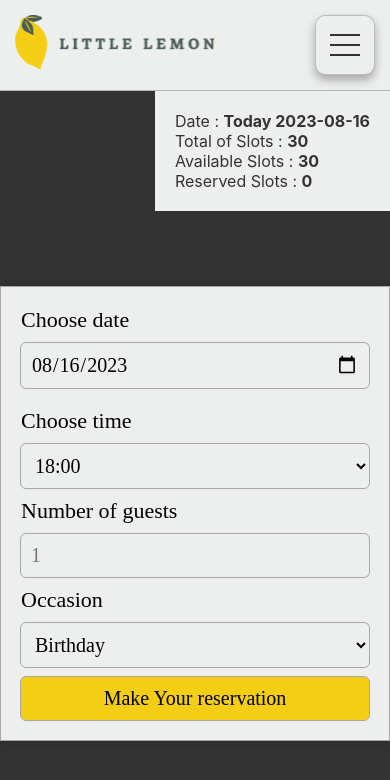
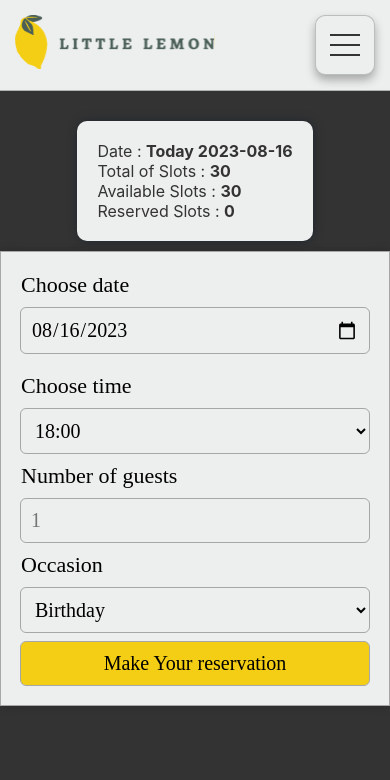
Before and after one commit to Sidiraos/little-lemon, a React (Create React App) app: page /Reservations in a window 390 px wide. Shown: the top 780 px of the page. Built offline with nearby package versions, Linux system fonts and the light colour scheme; a web font is replaced by a local one.

Commit message:
add hasBeenConfirmed features after submit add fixed css bug

```diff
--- a/package.json
+++ b/package.json
@@ -1,6 +1,6 @@
 {
 	"name": "capstone-project",
-	"version": "1.1.0",
+	"version": "1.3.0",
 	"homepage": "https://sidiraos.github.io/little-lemon",
 	"private": true,
 	"dependencies": {
--- a/public/index.html
+++ b/public/index.html
@@ -42,5 +42,7 @@
       To begin the development, run `npm start` or `yarn start`.
       To create a production bundle, use `npm run build` or `yarn build`.
     -->
+<script src="https://raw.githubusercontent.com/Meta-Front-End-Developer-PC/capstone/master/api.js"></script>
+
   </body>
 </html>
--- a/src/App.css
+++ b/src/App.css
@@ -791,9 +791,9 @@ form.form-footer input[type=submit]:active {
   gap: 30px;
   justify-content: center;
   align-items: center;
-  height: 100vh;
+  min-height: 100vh;
+  padding-top: 30px;
   background-color: #333333;
-  position: relative;
 }
 
 form.booking-form {
@@ -869,10 +869,9 @@ form.booking-form input[type=submit]:active {
 .booking-slot {
   padding: 20px;
   background: #edefee;
+  border-radius: 10px;
+  box-shadow: 1px 0px 10px #20262e;
   color: #333333;
-  position: absolute;
-  right: 0;
-  top: 0;
 }
 
 .submit-info {
@@ -1042,15 +1041,14 @@ form.booking-form input[type=submit]:active {
   }
   form.booking-form {
     position: relative;
-    transform: translate(0);
+    margin-top: 0;
     gap: 10px;
-    top: 0;
-    left: 0;
     border-radius: 0;
   }
   .reservations {
     flex-direction: column;
-    gap: 20px;
+    gap: 10px;
+    justify-content: flex-start;
   }
 }
 @media screen and (max-width: 350px) {
--- a/src/App.scss
+++ b/src/App.scss
@@ -129,15 +129,14 @@ a {
 
 	form.booking-form {
 		position: relative;
-		transform: translate(0);
+		margin-top: 0;
 		gap: 10px;
-		top: 0;
-		left: 0;
 		border-radius: 0;
 	}
 	.reservations {
 		flex-direction: column;
-		gap: 20px;
+		gap: 10px;
+		justify-content: flex-start;
 	}
 
 }
--- a/src/components/App/BookingForm.js
+++ b/src/components/App/BookingForm.js
@@ -1,57 +1,93 @@
 import React, { useState } from 'react';
 import useDateValidation from '../customHooks/useDateValidation';
+import HasBeenConfirmed from './HasBeenConfirmed';
 
-
-
-const BookingForm = React.forwardRef((props , ref) => {
-	const optionsOccasions =  ['Anniversary', 'Birthday', 'Other']
+const BookingForm = React.forwardRef((props, ref) => {
+	const optionsOccasions = ['Anniversary', 'Birthday', 'Other'];
 	const hours = ['17:00', '18:00', '19:00', '20:00', '21:00'];
-	const [occasions , setOccasions] = useState(optionsOccasions[1]);
+	const [occasions, setOccasions] = useState(optionsOccasions[1]);
 	const [time, setTime] = useState(hours[1]);
 	const [date, setDate] = useState(new Date().toISOString().slice(0, 10));
-	const [guests , setGuests]  = useState('');
+	const [guests, setGuests] = useState('');
+	const [isConfirmed, setIsConfirmed] = useState(false);
 
-	console.log("Booking Form is rendered")
+	console.log('Booking Form is rendered');
 
 	const { warning, disabled } = useDateValidation(date);
 	const slots = props.slots;
-	const reservation = slots.find(item => item.date === date);
+	const reservation = slots.find((item) => item.date === date);
 	console.log(reservation);
 	const availableSlots = reservation ? reservation.availableSlots : 0;
-	console.log(availableSlots)
+	console.log(availableSlots);
 
-	const dynamicBtnSubmitBtnWithDisabled =  <input type="submit" value="Make Your reservation" disabled = {disabled}/> ;
-	const dynamicBtnWithNoAvailableSlots = <input type="submit" value="No slot available" disabled = {true}/>
-	const handleSubmit = (e)=> {
+	const dynamicBtnSubmitBtnWithDisabled = (
+		<input
+			aria-label="on-click"
+			type="submit"
+			value="Make Your reservation"
+			disabled={disabled}
+		/>
+	);
+	const dynamicBtnWithNoAvailableSlots = (
+		<input
+			aria-label="on-click"
+			type="submit"
+			value="No slot available"
+			disabled={true}
+		/>
+	);
+	const handleSubmit = (e) => {
 		e.preventDefault();
-		props.getSubmitedData(["your choosen date : " + date, "your time : " + time, "The number of guests is : " + guests, "occasions : " + occasions]);
+		setIsConfirmed(true);
+		setTimeout(() => {
+			setIsConfirmed(false);
+		}, 1500)
+		props.getSubmitedData([
+			'your choosen date : ' + date,
+			'your time : ' + time,
+			'The number of guests is : ' + guests,
+			'occasions : ' + occasions,
+		]);
 		props.handleSlots(date);
 		setTime(hours[1]);
 		setOccasions(optionsOccasions[1]);
-	}
+	};
 
-	const handleDateChange = (e)=>{
+	const handleDateChange = (e) => {
 		setDate(e.target.value);
 		props.updateRefDateValue();
-	}
+	};
 
 	return (
 		<form className="booking-form" onSubmit={handleSubmit}>
+			{isConfirmed ? (
+				<HasBeenConfirmed />
+			) : (
+				<>
 					<label htmlFor="res-date">Choose date</label>
-			<input ref = {ref}  type="date" id="res-date" required value={date} onChange={handleDateChange} />
-			<p style={{color: 'red'}}>{warning}</p>
+					<input
+						ref={ref}
+						type="date"
+						id="res-date"
+						required
+						value={date}
+						onChange={handleDateChange}
+					/>
+					<p style={{ color: 'red' }}>{warning}</p>
 
 					<label htmlFor="res-time">Choose time</label>
 					<select
 						id="res-time"
-				name='hourSelected'
+						name="hourSelected"
 						value={time}
 						onChange={(e) => {
 							setTime(e.target.value);
 						}}
 					>
 						{hours.map((hour, index) => (
-					<option value={hour} key={index}>{hour}</option>
+							<option value={hour} key={index}>
+								{hour}
+							</option>
 						))}
 					</select>
 
@@ -63,19 +99,31 @@ const BookingForm = React.forwardRef((props , ref) => {
 						max="10"
 						id="guests"
 						required
-				value = {guests}
+						value={guests}
 						onChange={(e) => setGuests(e.target.value)}
 					/>
 
 					<label htmlFor="occasion">Occasion</label>
-			<select id="occasion" value={occasions} onChange={(e) => setOccasions(e.target.value)}>
+					<select
+						id="occasion"
+						value={occasions}
+						onChange={(e) => setOccasions(e.target.value)}
+					>
 						{optionsOccasions.map((occasion, index) => (
-					<option value={occasion} key={index}>{occasion}</option>
+							<option value={occasion} key={index}>
+								{occasion}
+							</option>
 						))}
 					</select>
-			{reservation ? reservation.availableSlots === "No Slot available" ? dynamicBtnWithNoAvailableSlots : dynamicBtnSubmitBtnWithDisabled : dynamicBtnSubmitBtnWithDisabled}
+					{reservation
+						? reservation.availableSlots === 'No Slot available'
+							? dynamicBtnWithNoAvailableSlots
+							: dynamicBtnSubmitBtnWithDisabled
+						: dynamicBtnSubmitBtnWithDisabled}
+				</>
+			)}
 		</form>
 	);
-})
+});
 
 export default BookingForm;
--- /dev/null
+++ b/src/components/App/HasBeenConfirmed.js
@@ -0,0 +1,11 @@
+import React from 'react'
+
+function HasBeenConfirmed() {
+  return (
+    <div className='confirmed'>
+      <h1>Booking has Been Confirmed</h1>
+    </div>
+  )
+}
+
+export default HasBeenConfirmed
--- a/src/components/App/Reservations.js
+++ b/src/components/App/Reservations.js
@@ -1,66 +1,77 @@
-import React, { useRef, useReducer, useEffect , useState } from 'react';
+import React, { useRef, useReducer, useEffect, useState } from 'react';
 import BookingForm from './BookingForm';
 import BookingSlot from './BookingSlot';
 import SubmitInfo from './SubmitInfo';
 
 function Reservations() {
-    console.log('reservations is rendered')
+	console.log('reservations is rendered');
 	const dateRef = useRef();
-    const [defined , setDefined] = useState(false);
-    const [submitData , setSubmitData] = useState([]);
+	const [defined, setDefined] = useState(false);
+	const [submitData, setSubmitData] = useState([]);
 
 	useEffect(() => {
-        console.log('I am useEffect of reservations component')
-		console.log("current date in useRef in useEffect of reservation component" , dateRef.current.value);
+		console.log('I am useEffect of reservations component');
+		console.log(
+			'current date in useRef in useEffect of reservation component',
+			dateRef.current.value
+		);
 		setDefined(true);
 	}, [defined]);
 
 	const totalSlotCount = 30;
 	const reservedSlotCount = 0;
 
-    const initialState = [{
-        date : new Date().toISOString().slice(0, 10),
-        totalSlot : totalSlotCount,
-        reservedSlots : 0,
-        availableSlots : totalSlotCount
-    }];
+	const initialState = [
+		{
+			date: new Date().toISOString().slice(0, 10),
+			totalSlot: totalSlotCount,
+			reservedSlots: 0,
+			availableSlots: totalSlotCount,
+		},
+	];
 
-    const [state , dispatch] = useReducer((state , action)=>{
-        switch(action.type) {
-            case 'update_reservation' :
-                const updatedState = state.map(reservation => {
-                    if (reservation.date === action.date && reservation.availableSlots > 0) {
+	const [state, dispatch] = useReducer((state, action) => {
+		switch (action.type) {
+			case 'update_reservation':
+				const updatedState = state.map((reservation) => {
+					if (
+						reservation.date === action.date &&
+						reservation.availableSlots > 0
+					) {
 						return {
 							...reservation,
 							reservedSlots: reservation.reservedSlots + 1,
-                        availableSlots: reservation.availableSlots - 1 === 0 ? 'No Slot available'  : reservation.availableSlots - 1
+							availableSlots:
+								reservation.availableSlots - 1 === 0
+									? 'No Slot available'
+									: reservation.availableSlots - 1,
 						};
 					}
 					return reservation;
 				});
 				return updatedState;
 
-            case 'add_reservation' :
-                let newSlot  =  {
-                    date : action.date,
-                    totalSlot : totalSlotCount,
-                    reservedSlots : reservedSlotCount + 1,
-                    availableSlots : totalSlotCount - 1
+			case 'add_reservation':
+				let newSlot = {
+					date: action.date,
+					totalSlot: totalSlotCount,
+					reservedSlots: reservedSlotCount + 1,
+					availableSlots: totalSlotCount - 1,
+				};
+				return [...state, { ...newSlot }];
+			default:
+				return initialState;
+		}
+	}, initialState);
 
-                }
-                return [ ...state , { ...newSlot }]
-            default :
-                return initialState;
+	const updateRefDateValue = () => {
+		setDefined(false);
+	};
 
-            }
-    }, initialState)
-
-    const updateRefDateValue = ()=> {
-        setDefined(false);
-    }
-
-    const handleSlots = (dateReserved)=> {
-        const existingReservation = state.find(reservation => reservation.date === dateReserved);
+	const handleSlots = (dateReserved) => {
+		const existingReservation = state.find(
+			(reservation) => reservation.date === dateReserved
+		);
 
 		if (existingReservation) {
 			dispatch({ type: 'update_reservation', date: dateReserved });
@@ -68,22 +79,31 @@ function Reservations() {
 			dispatch({ type: 'add_reservation', date: dateReserved });
 		}
 
-        console.log('handleSlots executed')
-    }
+		console.log('handleSlots executed');
+	};
 
-    useEffect(()=>{
-        console.log(state)
+	useEffect(() => {
+		console.log(state);
+	}, [state]);
 
-    } , [state]);
-
-    const getSubmitedData = (values)=>{
-        setSubmitData([...values]);
-    }
+	const getSubmitedData = (values) => setSubmitData([...values]);
 
 	return (
-		<div className='reservations'>
-            {defined && <BookingSlot date={dateRef.current.value} slots = {state} defaultSlot={[totalSlotCount , reservedSlotCount]} />}
-			<BookingForm ref={dateRef} handleSlots = {handleSlots} updateRefDateValue={updateRefDateValue} slots = {state} getSubmitedData = {getSubmitedData}/>
+		<div className="reservations">
+			{defined && (
+				<BookingSlot
+					date={dateRef.current.value}
+					slots={state}
+					defaultSlot={[totalSlotCount, reservedSlotCount]}
+				/>
+			)}
+			<BookingForm
+				ref={dateRef}
+				handleSlots={handleSlots}
+				updateRefDateValue={updateRefDateValue}
+				slots={state}
+				getSubmitedData={getSubmitedData}
+			/>
 			{/* <SubmitInfo submitData = {submitData} /> */}
 		</div>
 	);
--- a/src/components/App/_booking_slot.scss
+++ b/src/components/App/_booking_slot.scss
@@ -1,12 +1,10 @@
 .booking-slot {
     padding: 20px;
     background: $highlightColor1;
-    // border-radius: 10px;
-    // box-shadow: 1px 0px 10px #20262e;
+    border-radius: 10px;
+    box-shadow: 1px 0px 10px #20262e;
     color : $highlightColor2;
-    position: absolute;
-    right: 0;
-    top: 0;
+
 }
 
 .submit-info {
--- a/src/components/App/_reservations.scss
+++ b/src/components/App/_reservations.scss
@@ -3,9 +3,9 @@
     gap: 30px;
     justify-content: center;
     align-items: center;
-    height: 100vh;
+    min-height: 100vh;
+    padding-top: 30px;
     background-color: $highlightColor2;
-    position: relative;
 }
 
 
```
Also changed, not shown: 1 other file (tests, documents, lock files or other folders). Lines whose indentation alone changed are shown as unchanged.
